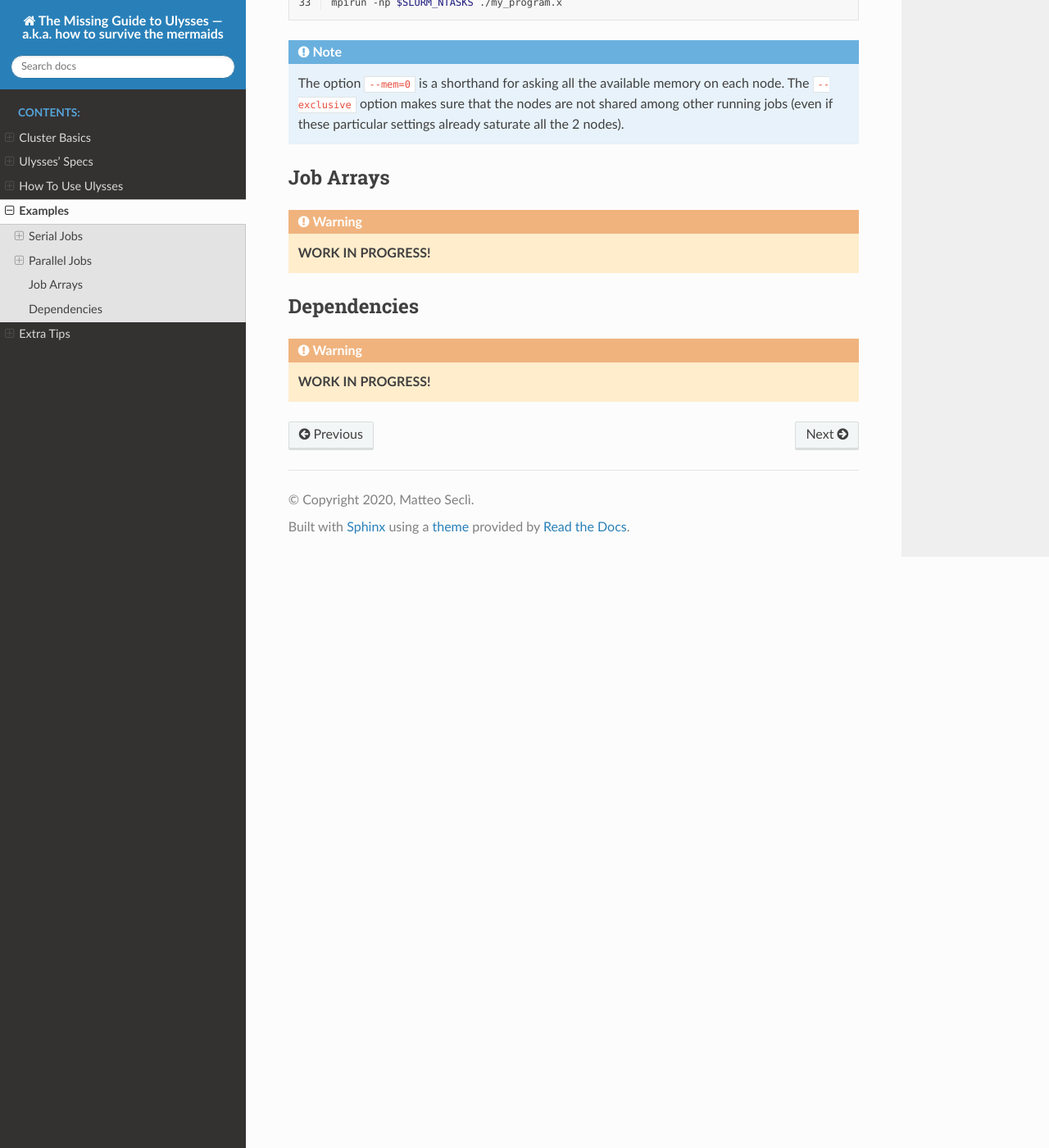
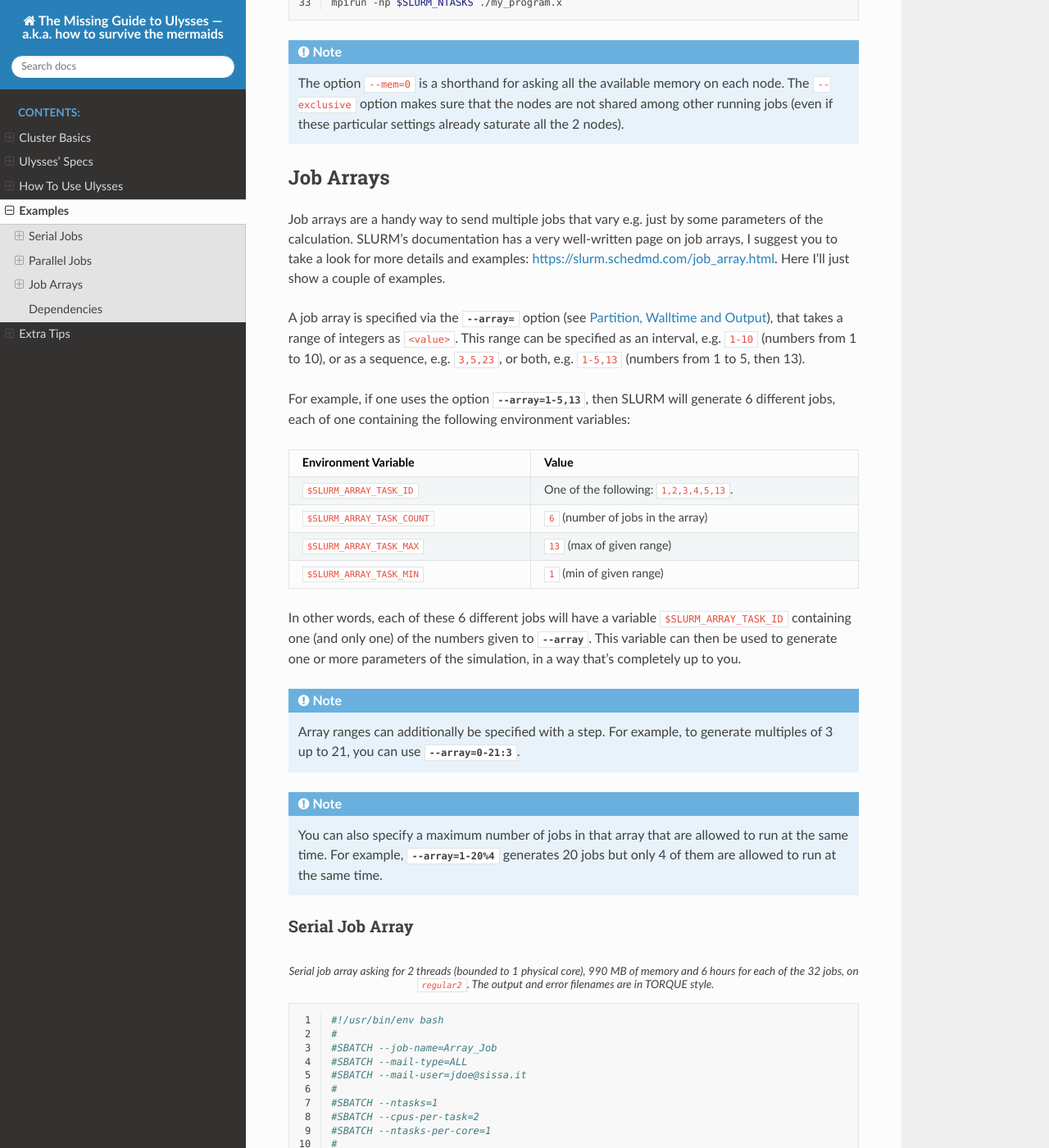
Before and after one commit to matteosecli/Ulysses-doc, a Sphinx documentation site: the page built from doc/source/examples.rst, in a window 1280 px wide and 1400 px high, scrolled down 4431 px. Shown: the whole window at 82% size. Built offline with Sphinx 7.4.7 and the Read the Docs theme 2.0.0, drawn with Linux system fonts in a browser that asks for light colours; some of the changed text lies outside the part shown.

Commit message:
Job arrays and ssh keypair

```diff
--- a/doc/source/examples.rst
+++ b/doc/source/examples.rst
@@ -216,7 +216,74 @@ This is the same example, but with an explicit setup to ask for 2 full nodes.
 Job Arrays
 ----------
 
-.. warning:: **WORK IN PROGRESS!**
+Job arrays are a handy way to send multiple jobs that vary e.g. just by some parameters of the calculation. SLURM's documentation has a very well-written page on job arrays, I suggest you to take a look for more details and examples: https://slurm.schedmd.com/job_array.html. Here I'll just show a couple of examples.
+
+A job array is specified via the :data:`--array=<value>` option (see :ref:`Partition, Walltime and Output`), that takes a range of integers as ``<value>``. This range can be specified as an interval, e.g. ``1-10`` (numbers from 1 to 10), or as a sequence, e.g. ``3,5,23``, or both, e.g. ``1-5,13`` (numbers from 1 to 5, then 13).
+
+For example, if one uses the option :data:`--array=1-5,13`, then SLURM will generate 6 different jobs, each of one containing the following environment variables:
+
+.. table::
+   :width: 100%
+   :widths: auto
+
+   +-----------------------------+-----------------------------------------+
+   | Environment Variable        | Value                                   |
+   +=============================+=========================================+
+   | ``$SLURM_ARRAY_TASK_ID``    | One of the following: ``1,2,3,4,5,13``. |
+   +-----------------------------+-----------------------------------------+
+   | ``$SLURM_ARRAY_TASK_COUNT`` | ``6`` (number of jobs in the array)     |
+   +-----------------------------+-----------------------------------------+
+   | ``$SLURM_ARRAY_TASK_MAX``   | ``13`` (max of given range)             |
+   +-----------------------------+-----------------------------------------+
+   | ``$SLURM_ARRAY_TASK_MIN``   | ``1``  (min of given range)             |
+   +-----------------------------+-----------------------------------------+
+
+In other words, each of these 6 different jobs will have a variable ``$SLURM_ARRAY_TASK_ID`` containing one (and only one) of the numbers given to :data:`--array`. This variable can then be used to generate one or more parameters of the simulation, in a way that's completely up to you.
+
+.. note:: Array ranges can additionally be specified with a step. For example, to generate multiples of 3 up to 21, you can use :data:`--array=0-21:3`.
+
+.. note:: You can also specify a maximum number of jobs in that array that are allowed to run at the same time. For example, :data:`--array=1-20%4` generates 20 jobs but only 4 of them are allowed to run at the same time.
+
+Serial Job Array
+^^^^^^^^^^^^^^^^
+
+.. code-block:: bash
+   :caption: Serial job array asking for 2 threads (bounded to 1 physical core), 990 MB of memory and 6 hours for each of the 32 jobs, on ``regular2``. The output and error filenames are in TORQUE style.
+   :linenos:
+
+   #!/usr/bin/env bash
+   #
+   #SBATCH --job-name=Array_Job
+   #SBATCH --mail-type=ALL
+   #SBATCH --mail-user=jdoe@sissa.it
+   #
+   #SBATCH --ntasks=1
+   #SBATCH --cpus-per-task=2
+   #SBATCH --ntasks-per-core=1
+   #
+   #SBATCH --mem-per-cpu=990mb
+   #
+   #SBATCH --array=1-32
+   #SBATCH --partition=regular2
+   #SBATCH --time=06:00:00
+   #SBATCH --output=%x.o%A-%a
+   #SBATCH --error=%x.e%A-%a
+   #
+
+   ## YOUR CODE GOES HERE (load the modules and do the calculations)
+   ## Sample code:
+
+   # Make sure it's the same module used at compile time
+   module load intel
+
+   # Calculate the parameter of the calculation based on the array index,
+   # e.g. in this case as 5 times the array index
+   PARAM=$((${SLURM_ARRAY_TASK_ID}*5))
+
+   # Run calculation
+   ./my_program.x $PARAM
+
+.. note:: This workload is based on the specifics of the regular2 nodes. With these numbers you should be able to occupy even just a single node, if it's available; but hey, nonetheless you are running 32 calculations at the same time! 😄
 
 Dependencies
 ------------
```
Also changed, not shown: doc/source/extra-tips.rst (+50 -0 lines).
